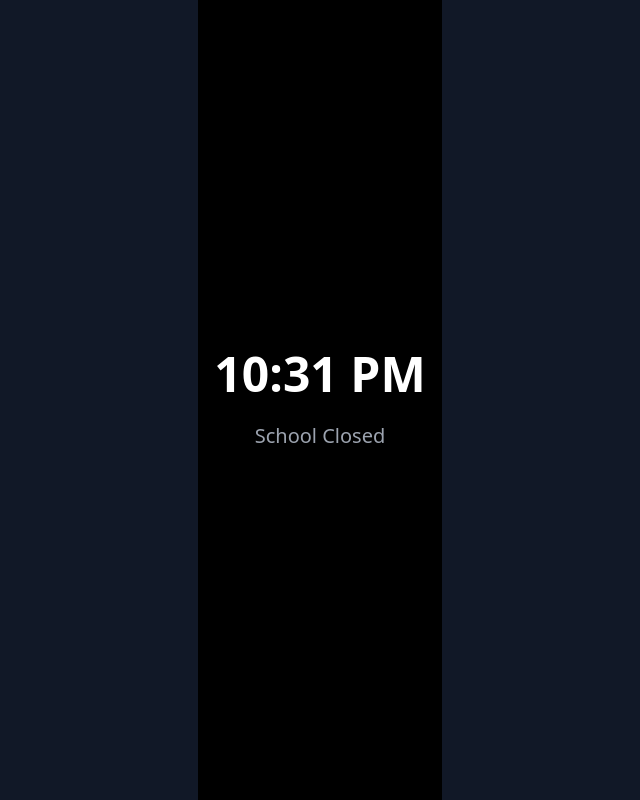
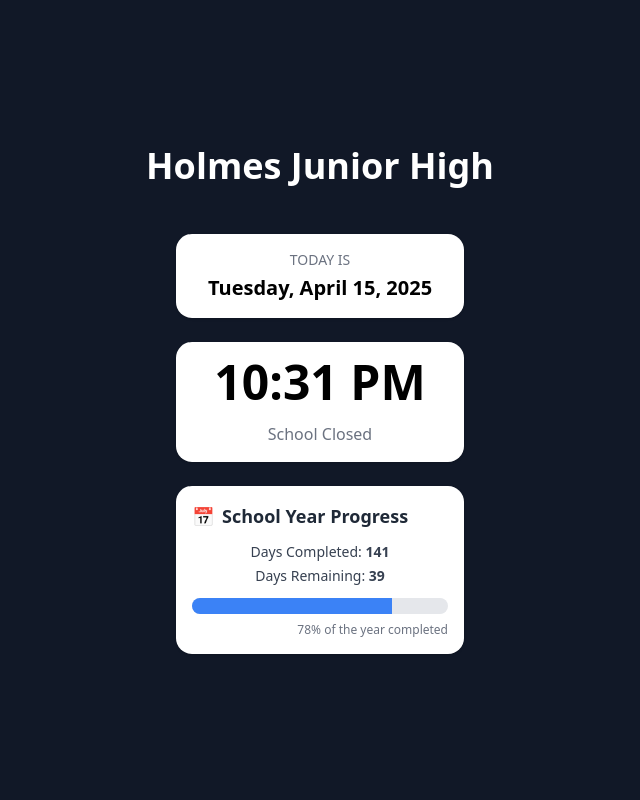
Before and after one commit to mondotDev/School-Schedule-Timer, a React (Vite) app: page / in a window 1280 px wide. Shown: the whole page, without its empty margins (320-960 px from the left). Built offline with nearby package versions, Linux system fonts and the light colour scheme; the HTML template or start-up script is replaced by a standard one.

Commit message:
feat: add school days countdown feature with dynamic instructional days calculation and progress tracking

```diff
--- a/package.json
+++ b/package.json
@@ -1,7 +1,7 @@
 
 {
   "name": "holmes-countdown",
-  "version": "1.0.0",
+  "version": "1.1.0",
   "scripts": {
     "dev": "vite",
     "build": "vite build",
--- a/src/App.jsx
+++ b/src/App.jsx
@@ -1,10 +1,15 @@
 import React from "react";
 import SchoolScheduleTimer from "./components/SchoolScheduleTimer";
+import SchoolDaysCounter from "./components/SchoolDaysCounter";
+import CurrentDateCard from "./components/CurrentDateCard";
 
 function App() {
   return (
-    <div className="min-h-screen flex items-center justify-center bg-gray-900">
+    <div className="min-h-screen flex flex-col items-center justify-center gap-6 bg-gray-900 p-4">
+      <h1 className="text-4xl font-bold text-white mb-6">Holmes Junior High</h1>
+      <CurrentDateCard />
       <SchoolScheduleTimer />
+      <SchoolDaysCounter />
     </div>
   );
 }
--- /dev/null
+++ b/src/components/CurrentDateCard.jsx
@@ -0,0 +1,18 @@
+import React from "react";
+import dayjs from "dayjs";
+
+export default function CurrentDateCard() {
+  const today = dayjs();
+  const formatted = today.format("dddd, MMMM D, YYYY");
+
+  return (
+    <div className="w-72 bg-white dark:bg-gray-800 rounded-2xl shadow p-4 text-center">
+      <h2 className="text-sm uppercase text-gray-500 dark:text-gray-400 mb-1">
+        Today is
+      </h2>
+      <div className="text-xl font-bold text-black dark:text-white">
+        {formatted}
+      </div>
+    </div>
+  );
+}
--- /dev/null
+++ b/src/components/SchoolDaysCounter.jsx
@@ -0,0 +1,42 @@
+import React from 'react';
+import dayjs from 'dayjs';
+import isSameOrBefore from 'dayjs/plugin/isSameOrBefore';
+dayjs.extend(isSameOrBefore);
+
+import instructionalDays from '../utils/schoolDays';
+
+export default function SchoolDaysCounter() {
+  const today = dayjs().startOf('day');
+
+  const totalDays = instructionalDays.length;
+  const daysCompleted = instructionalDays.filter(dateStr =>
+    dayjs(dateStr).isSameOrBefore(today)
+  ).length;
+
+  const daysRemaining = totalDays - daysCompleted;
+  const progressPercent = Math.round((daysCompleted / totalDays) * 100);
+
+  return (
+    <div className="w-72 bg-white dark:bg-gray-800 rounded-2xl shadow p-4 text-center">
+      <h2 className="text-lg font-semibold text-gray-800 dark:text-white mb-3 flex items-center gap-2">
+        📅 <span>School Year Progress</span>
+      </h2>
+
+      <div className="text-sm text-gray-700 dark:text-gray-300 mb-3 space-y-1">
+        <div>Days Completed: <strong>{daysCompleted}</strong></div>
+        <div>Days Remaining: <strong>{daysRemaining}</strong></div>
+      </div>
+
+      <div className="w-full bg-gray-200 dark:bg-gray-700 rounded-full h-4 overflow-hidden">
+        <div
+          className="bg-blue-500 h-4 transition-all duration-500 ease-in-out"
+          style={{ width: `${progressPercent}%` }}
+        />
+      </div>
+
+      <p className="mt-2 text-right text-xs text-gray-500 dark:text-gray-400">
+        {progressPercent}% of the year completed
+      </p>
+    </div>
+  );
+}
--- a/src/components/SchoolScheduleTimer.jsx
+++ b/src/components/SchoolScheduleTimer.jsx
@@ -10,7 +10,7 @@ const regularSchedule = [
   { period: "Lunch", start: "12:01", end: "12:36" },
   { period: "5", start: "12:41", end: "13:39" },
   { period: "6", start: "13:44", end: "14:32" },
-  { period: "7", start: "14:37", end: "15:25" }
+  { period: "7", start: "14:37", end: "15:25" },
 ];
 
 const wednesdaySchedule = [
@@ -22,7 +22,7 @@ const wednesdaySchedule = [
   { period: "Lunch", start: "12:31", end: "13:06" },
   { period: "5", start: "13:11", end: "13:59" },
   { period: "6", start: "14:04", end: "14:42" },
-  { period: "7", start: "14:47", end: "15:25" }
+  { period: "7", start: "14:47", end: "15:25" },
 ];
 
 function SchoolScheduleTimer() {
@@ -48,13 +48,12 @@ if (current.length === 0) {
         if (upcoming) {
           current.push({
             period: `Passing Time → Period ${upcoming.period}`,
-      end: upcoming.start
+            end: upcoming.start,
           });
         }
       }
 
       setActivePeriods(current);
-
     }, 5000);
 
     return () => clearInterval(interval);
@@ -63,7 +62,7 @@ setActivePeriods(current);
   function isInWednesdayRange(date) {
     const month = date.month();
     const dateOfMonth = date.date();
-    if (month < 8 || month > 4) return false;
+    if (month < 8 || month > 4) return false; // Sep–May only
     const firstOfMonth = dayjs(new Date(date.year(), month, 1));
     let wednesdays = [];
     for (let i = 0; i < 31; i++) {
@@ -83,36 +82,35 @@ function getTimeLeft(endTime, now) {
     return diff > 0 ? `${diff} min left` : "0 min";
   }
 
-
   return (
-  <div className="text-center p-4 text-white min-h-screen flex flex-col items-center justify-center bg-black">
-    <h1 className="text-5xl font-bold mb-6">{currentTime.format("hh:mm A")}</h1>
+    <div className="w-72 bg-white dark:bg-gray-800 rounded-2xl shadow p-4 text-center">
+      <h1 className="text-5xl font-bold text-black dark:text-white mb-4">
+        {currentTime.format("hh:mm A")}
+      </h1>
 
       {activePeriods.length > 0 ? (
         activePeriods.map((period) => (
-        <div
-          key={period.period}
-          className="bg-white text-black rounded-xl px-6 py-4 mb-4 w-72 shadow-lg"
-        >
-          <div className="text-sm uppercase text-gray-500 font-semibold mb-1">
+          <div key={period.period}>
+            <div className="text-xs uppercase text-gray-500 dark:text-gray-400 mb-1">
               Period
             </div>
-          <div className="text-xl font-bold">
+            <div className="text-2xl font-bold text-black dark:text-white mb-1">
               {period.period}
             </div>
-          <div className="text-md">
+            <div className="text-sm text-gray-700 dark:text-gray-300">
               {getTimeLeft(period.end, currentTime)}
             </div>
           </div>
         ))
       ) : (
-      <div className="text-xl text-gray-400">
-        {currentTime.hour() < 8 || currentTime.hour() >= 16 ? "School Closed" : "Passing Time"}
+        <div className="text-md text-gray-500 dark:text-gray-300">
+          {currentTime.hour() < 8 || currentTime.hour() >= 16
+            ? "School Closed"
+            : "Passing Time"}
         </div>
       )}
     </div>
   );
-
 }
 
 export default SchoolScheduleTimer;
--- /dev/null
+++ b/src/utils/schoolDays.js
@@ -0,0 +1,53 @@
+// src/utils/schoolDays.js
+
+console.log('🧠 schoolDays.js vFINAL DEBUG');
+
+const nonInstructionalDates = new Set([
+  '2024-09-02', // Labor Day
+  '2024-10-11', // Staff Development Day
+  '2024-10-14', // Indigenous Peoples' Day
+  '2024-11-11', // Veterans Day
+  '2024-11-25', '2024-11-26', '2024-11-27', '2024-11-28', '2024-11-29', // Thanksgiving Week
+  '2024-12-23', '2024-12-24', '2024-12-25', '2024-12-26', '2024-12-27',
+  '2024-12-30', '2024-12-31', '2025-01-01', '2025-01-02', '2025-01-03', // Winter Break
+  '2025-01-20', // MLK Jr. Day
+  '2025-02-17', // Presidents' Day
+  '2025-03-24', '2025-03-25', '2025-03-26', '2025-03-27', '2025-03-28', // Spring Break
+  '2025-04-25', // Staff Development Day
+  '2025-05-23', // Non-student day
+  '2025-05-26', // Memorial Day
+]);
+
+
+
+function generateInstructionalDays() {
+  const start = new Date('2024-08-26T00:00:00');
+  const end = new Date('2025-06-12');
+  const days = [];
+
+  for (let d = new Date(start); d <= end; ) {
+    const day = d.getDay();
+    const iso = d.toISOString().split('T')[0];
+    if (day !== 0 && day !== 6) {
+      if (nonInstructionalDates.has(iso)) {
+        console.log('⛔ Skipping non-instructional day:', iso);
+      } else {
+        console.log('✅ Adding instructional day:', iso);
+        days.push(iso);
+      }
+    } else {
+      console.log('📅 Skipping weekend:', iso);
+    }
+    d = new Date(d.getTime() + 86400000); // advance by one full day
+  }
+
+  return days;
+}
+
+const instructionalDays = generateInstructionalDays();
+
+console.log('✅ Total instructional days:', instructionalDays.length);
+console.log('🟢 First day:', instructionalDays[0]);
+console.log('🔴 Last day:', instructionalDays[instructionalDays.length - 1]);
+
+export default instructionalDays;
```
Lines whose indentation alone changed are shown as unchanged.
